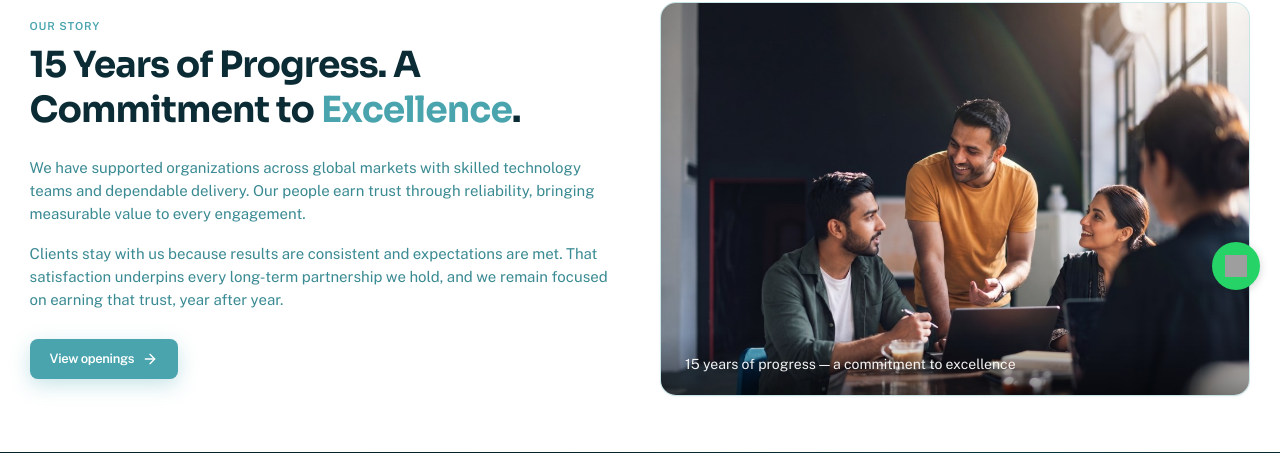
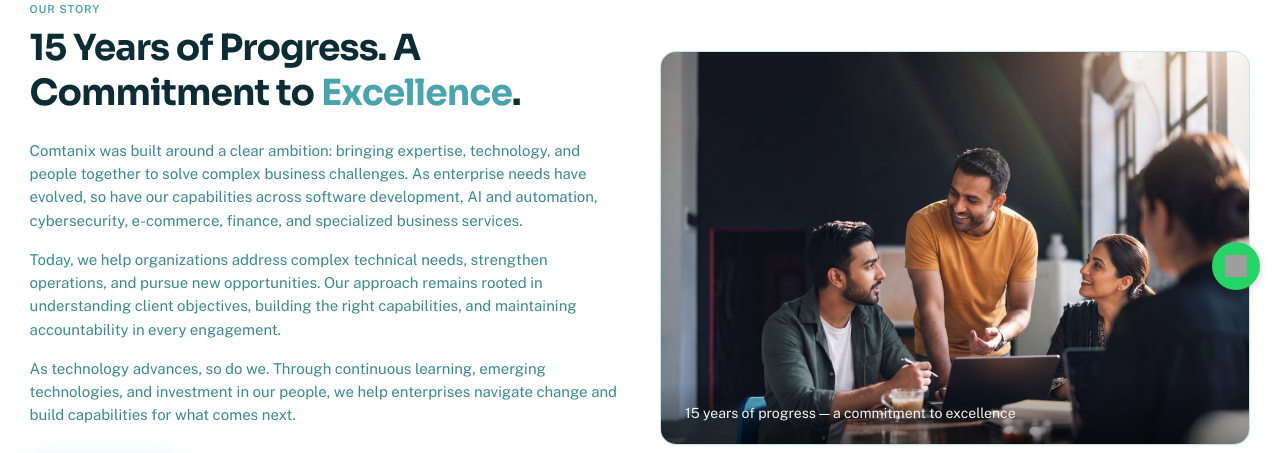
Before and after one commit to adnanhayat531/comtanixcareers, a Next.js app: page /about in a window 1280 px wide. Shown: the part 490-943 px from the top of the page. Built offline with nearby package versions, Linux system fonts and the light colour scheme; no server answers; grey boxes are pictures that could not be loaded.

Commit message:
Revise About page content to enhance clarity and engagement. Update messaging to reflect Comtanix's mission and capabilities in addressing complex business challenges, while improving visual consistency in the PageHero component's background styles.

```diff
--- a/src/app/about/page.tsx
+++ b/src/app/about/page.tsx
@@ -47,16 +47,25 @@ export default function AboutPage() {
             />
             <div className="type-body space-y-4 text-muted">
               <p>
-                We have supported organizations across global markets with
-                skilled technology teams and dependable delivery. Our people
-                earn trust through reliability, bringing measurable value to
-                every engagement.
+                Comtanix was built around a clear ambition: bringing expertise,
+                technology, and people together to solve complex business
+                challenges. As enterprise needs have evolved, so have our
+                capabilities across software development, AI and automation,
+                cybersecurity, e-commerce, finance, and specialized business
+                services.
               </p>
               <p>
-                Clients stay with us because results are consistent and
-                expectations are met. That satisfaction underpins every
-                long-term partnership we hold, and we remain focused on earning
-                that trust, year after year.
+                Today, we help organizations address complex technical needs,
+                strengthen operations, and pursue new opportunities. Our
+                approach remains rooted in understanding client objectives,
+                building the right capabilities, and maintaining accountability
+                in every engagement.
+              </p>
+              <p>
+                As technology advances, so do we. Through continuous learning,
+                emerging technologies, and investment in our people, we help
+                enterprises navigate change and build capabilities for what
+                comes next.
               </p>
             </div>
             <Button href="/careers#openings" className="mt-7 w-full sm:w-auto">
--- a/src/components/ui/PageHero.tsx
+++ b/src/components/ui/PageHero.tsx
@@ -38,7 +38,7 @@ function TextWash({
         <div
           className="pointer-events-none absolute -inset-y-10 -left-10 -right-6 -z-10 sm:-inset-y-12 sm:-left-14 sm:-right-10"
           style={{
-            background: `radial-gradient(125% 110% at 0% 50%, ${HERO_BLEND}ee 0%, ${HERO_BLEND}99 42%, ${HERO_BLEND}33 68%, transparent 82%)`,
+            background: `radial-gradient(125% 110% at 0% 50%, ${HERO_BLEND}aa 0%, ${HERO_BLEND}66 42%, ${HERO_BLEND}28 68%, transparent 85%)`,
           }}
           aria-hidden
         />
@@ -174,7 +174,7 @@ export function PageHero({
               <div
                 className="pointer-events-none absolute inset-0"
                 style={{
-                  background: `linear-gradient(90deg, ${HERO_BLEND} 0%, rgba(${HERO_BLEND_RGB},0.7) 12%, rgba(${HERO_BLEND_RGB},0.25) 24%, transparent 34%)`,
+                  background: `linear-gradient(90deg, rgba(${HERO_BLEND_RGB},0.72) 0%, rgba(${HERO_BLEND_RGB},0.42) 14%, rgba(${HERO_BLEND_RGB},0.16) 28%, transparent 42%)`,
                 }}
                 aria-hidden
               />
```
